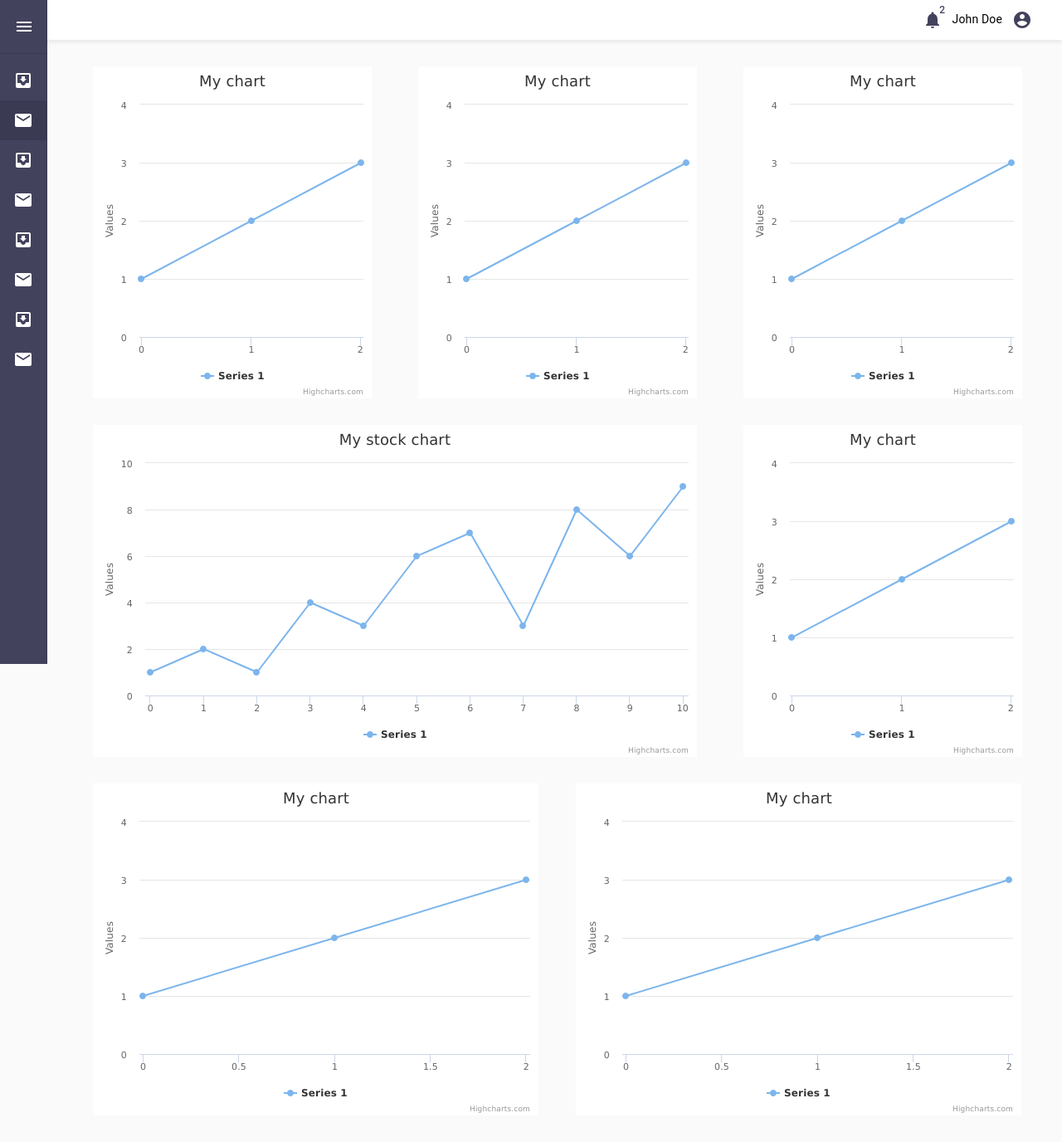
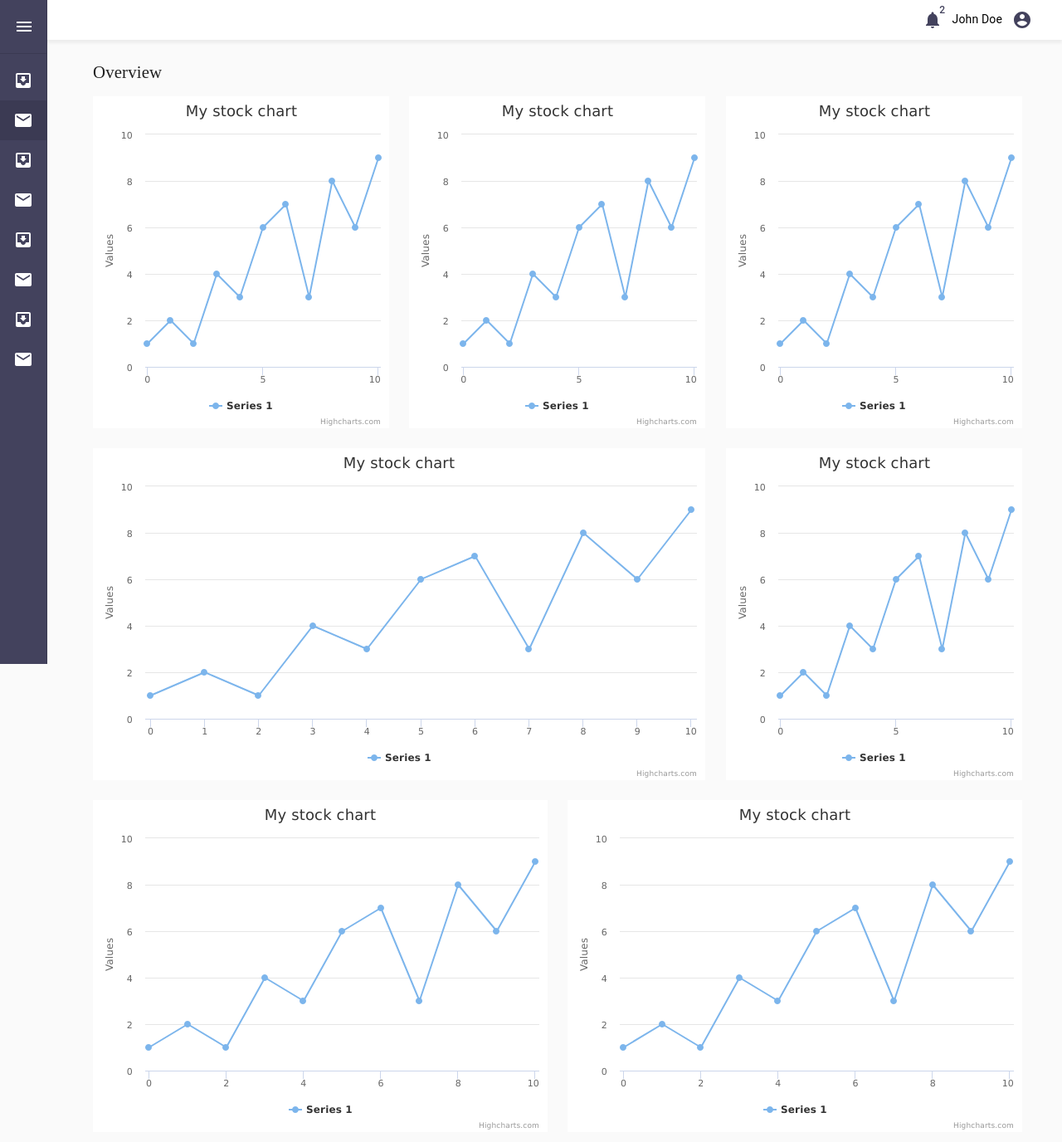
Before and after one commit to Niravpatel129/dashboard-design-prototype, a React (Create React App) app: page /dashboard in a window 1280 px wide. Shown: the whole page at 83% size. Built offline with nearby package versions, Linux system fonts and the light colour scheme.

Commit message:
break points updated

```diff
--- a/public/index.html
+++ b/public/index.html
@@ -24,7 +24,7 @@
       work correctly both with client-side routing and a non-root public URL.
       Learn how to configure a non-root public URL by running `npm run build`.
     -->
-    <title>React App</title>
+    <title>Dashboard App</title>
   </head>
   <body>
     <noscript>You need to enable JavaScript to run this app.</noscript>
--- a/src/components/ChartsContent/ChartsContent.js
+++ b/src/components/ChartsContent/ChartsContent.js
@@ -2,18 +2,9 @@ import React from "react";
 import Highcharts from "highcharts";
 import HighchartsReact from "highcharts-react-official";
 
+import Grid from "@material-ui/core/Grid";
+
 import "./ChartsContent.scss";
-
-const options = {
-  title: {
-    text: "My chart"
-  },
-  series: [
-    {
-      data: [1, 2, 3]
-    }
-  ]
-};
 
 const options2 = {
   title: {
@@ -29,7 +20,59 @@ const options2 = {
 function ChartsContent() {
   return (
     <div className="ChartsContent">
-      <div className="wrapper">
+      <h2>Overview</h2>
+      <Grid container spacing={3}>
+        <Grid item xs={12} sm={4}>
+          <HighchartsReact
+            highcharts={Highcharts}
+            options={options2}
+            constructorType={"chart"}
+          />{" "}
+        </Grid>
+        <Grid item xs={12} sm={4}>
+          <HighchartsReact
+            highcharts={Highcharts}
+            options={options2}
+            constructorType={"chart"}
+          />{" "}
+        </Grid>
+        <Grid item xs={12} sm={4}>
+          <HighchartsReact
+            highcharts={Highcharts}
+            options={options2}
+            constructorType={"chart"}
+          />{" "}
+        </Grid>
+        <Grid item xs={12} sm={8}>
+          <HighchartsReact
+            highcharts={Highcharts}
+            options={options2}
+            constructorType={"chart"}
+          />{" "}
+        </Grid>
+        <Grid item xs={12} sm={4}>
+          <HighchartsReact
+            highcharts={Highcharts}
+            options={options2}
+            constructorType={"chart"}
+          />{" "}
+        </Grid>
+        <Grid item xs={12} sm={6}>
+          <HighchartsReact
+            highcharts={Highcharts}
+            options={options2}
+            constructorType={"chart"}
+          />{" "}
+        </Grid>
+        <Grid item xs={12} sm={6}>
+          <HighchartsReact
+            highcharts={Highcharts}
+            options={options2}
+            constructorType={"chart"}
+          />{" "}
+        </Grid>
+      </Grid>
+      {/* <div className="wrapper">
         <div className="row row1">
           <HighchartsReact
             className="chart"
@@ -52,7 +95,7 @@ function ChartsContent() {
           <HighchartsReact highcharts={Highcharts} options={options} />
           <HighchartsReact highcharts={Highcharts} options={options} />
         </div>
-      </div>
+      </div> */}
     </div>
   );
 }
--- a/src/components/ChartsContent/ChartsContent.scss
+++ b/src/components/ChartsContent/ChartsContent.scss
@@ -1,69 +1,11 @@
 .ChartsContent {
-  margin-top: 1rem;
+  margin-top: 4.5rem;
   margin-left: 7rem;
   margin-right: 3rem;
-  box-sizing: border-box;
-
-  .row1 {
-    display: flex;
-    justify-content: space-between;
-    padding-bottom: 2rem;
-    div {
-      width: 30%;
-    }
-  }
-
-  .row2 {
-    display: flex;
-    justify-content: space-between;
-    padding-bottom: 2rem;
-
-    div:first-child {
-      width: 65%;
-    }
-
-    div {
-      width: 30%;
-    }
-  }
-
-  .row3 {
-    display: flex;
-    justify-content: space-between;
-    padding-bottom: 2rem;
-
-    div {
-      width: 48%;
-    }
-  }
-
-  @media only screen and (max-width: 700px) {
-    div {
-      padding-bottom: 3rem;
-    }
-    .row1 {
-      display: block;
-      div {
-        width: 100%;
-      }
-    }
-
-    .row2 {
-      display: block;
-      div {
-        width: 100%;
-      }
-
-      div:first-child {
-        width: 100%;
-      }
-    }
-
-    .row3 {
-      display: block;
-      div {
-        width: 100%;
-      }
-    }
+  h2 {
+    font-family: "Source Sans Pro";
+    font-weight: 100;
+    font-size: 1.3rem;
+    padding-bottom: 0.9rem;
   }
 }
--- a/src/components/Login/Register.js
+++ b/src/components/Login/Register.js
@@ -4,6 +4,15 @@ import TextField from "@material-ui/core/TextField";
 import { Typography } from "@material-ui/core";
 import { makeStyles } from "@material-ui/core/styles";
 import { useDispatch } from "react-redux";
+
+const useStyles = makeStyles({
+  h1: {
+    letterSpacing: "5px"
+  },
+  caption: {
+    opacity: 0.4
+  }
+});
 
 function Register({ renderLogin }) {
   const classes = useStyles();
@@ -99,13 +108,4 @@ function Register({ renderLogin }) {
   );
 }
 
-const useStyles = makeStyles({
-  h1: {
-    letterSpacing: "5px"
-  },
-  caption: {
-    opacity: 0.4
-  }
-});
-
 export default Register;
--- /dev/null
+++ b/src/components/Navigation/NavBar-styles.js
@@ -0,0 +1,75 @@
+import { makeStyles } from "@material-ui/core/styles";
+
+const drawerWidth = 240;
+
+export const useStyles = makeStyles(theme => ({
+  root: {
+    display: "flex"
+  },
+  selectedItem: { backgroundColor: "#3B3A53" },
+  drawerTheme: {
+    backgroundColor: "#43425D",
+    color: "white",
+    zIndex: 9999
+  },
+  paperTheme: {
+    width: "40px"
+  },
+  navbarTitle: { marginRight: "auto", paddingLeft: "10px" },
+  toolbarTheme: {
+    backgroundColor: "white",
+    color: "black",
+    boxShadow: "none"
+  },
+
+  toolbar: {
+    display: "flex",
+    alignItems: "center",
+    justifyContent: "flex-end",
+    padding: theme.spacing(0, 1),
+    ...theme.mixins.toolbar
+  },
+  appBar: {
+    boxShadow: " 0 4px 3px 0 rgba(0, 0, 0, 0.05)",
+    transition: theme.transitions.create(["width", "margin"], {
+      easing: theme.transitions.easing.sharp,
+
+      duration: theme.transitions.duration.leavingScreen
+    })
+  },
+  appBarShift: {
+    marginLeft: drawerWidth,
+    width: `calc(100% - ${drawerWidth}px)`,
+    transition: theme.transitions.create(["width", "margin"], {
+      easing: theme.transitions.easing.sharp,
+      duration: theme.transitions.duration.enteringScreen
+    })
+  },
+  menuButton: {
+    marginRight: "-5px"
+  },
+  hide: {
+    display: "none"
+  },
+  drawer: {
+    width: drawerWidth,
+    flexShrink: 0,
+    whiteSpace: "nowrap"
+  },
+  drawerOpen: {
+    width: drawerWidth,
+    transition: theme.transitions.create("width", {
+      easing: theme.transitions.easing.sharp,
+      duration: theme.transitions.duration.enteringScreen
+    })
+  },
+  drawerClose: {
+    transition: theme.transitions.create("width", {
+      easing: theme.transitions.easing.sharp,
+      duration: theme.transitions.duration.leavingScreen
+    }),
+    overflowX: "hidden",
+    width: theme.spacing(7) + 1,
+    [theme.breakpoints.up("sm")]: {}
+  }
+}));
--- a/src/components/Navigation/NavBar.js
+++ b/src/components/Navigation/NavBar.js
@@ -1,7 +1,6 @@
 import React, { useState } from "react";
 
 import clsx from "clsx";
-import { makeStyles } from "@material-ui/core/styles";
 import Drawer from "@material-ui/core/Drawer";
 import AppBar from "@material-ui/core/AppBar";
 import Toolbar from "@material-ui/core/Toolbar";
@@ -20,8 +19,7 @@ import NotificationsIcon from "@material-ui/icons/Notifications";
 import { Badge } from "@material-ui/core";
 
 import "./NavBar.scss";
-
-const drawerWidth = 240;
+import { useStyles } from "./NavBar-styles";
 
 function NavBar() {
   const classes = useStyles();
@@ -126,76 +124,4 @@ function NavBar() {
   );
 }
 
-const useStyles = makeStyles(theme => ({
-  root: {
-    display: "flex"
-  },
-  selectedItem: { backgroundColor: "#3B3A53" },
-  drawerTheme: {
-    backgroundColor: "#43425D",
-    color: "white",
-    zIndex: 9999
-  },
-  paperTheme: {
-    width: "40px"
-  },
-  navbarTitle: { marginRight: "auto", paddingLeft: "10px" },
-  toolbarTheme: {
-    backgroundColor: "white",
-    color: "black",
-    boxShadow: "none"
-  },
-
-  toolbar: {
-    display: "flex",
-    alignItems: "center",
-    justifyContent: "flex-end",
-    padding: theme.spacing(0, 1),
-    ...theme.mixins.toolbar
-  },
-  appBar: {
-    boxShadow: " 0 4px 3px 0 rgba(0, 0, 0, 0.05)",
-    transition: theme.transitions.create(["width", "margin"], {
-      easing: theme.transitions.easing.sharp,
-
-      duration: theme.transitions.duration.leavingScreen
-    })
-  },
-  appBarShift: {
-    marginLeft: drawerWidth,
-    width: `calc(100% - ${drawerWidth}px)`,
-    transition: theme.transitions.create(["width", "margin"], {
-      easing: theme.transitions.easing.sharp,
-      duration: theme.transitions.duration.enteringScreen
-    })
-  },
-  menuButton: {
-    marginRight: "-5px"
-  },
-  hide: {
-    display: "none"
-  },
-  drawer: {
-    width: drawerWidth,
-    flexShrink: 0,
-    whiteSpace: "nowrap"
-  },
-  drawerOpen: {
-    width: drawerWidth,
-    transition: theme.transitions.create("width", {
-      easing: theme.transitions.easing.sharp,
-      duration: theme.transitions.duration.enteringScreen
-    })
-  },
-  drawerClose: {
-    transition: theme.transitions.create("width", {
-      easing: theme.transitions.easing.sharp,
-      duration: theme.transitions.duration.leavingScreen
-    }),
-    overflowX: "hidden",
-    width: theme.spacing(7) + 1,
-    [theme.breakpoints.up("sm")]: {}
-  }
-}));
-
 export default NavBar;
--- a/src/pages/DashboardPage.js
+++ b/src/pages/DashboardPage.js
@@ -1,27 +1,12 @@
 import React from "react";
 import Navbar from "../components/Navigation/NavBar";
 import ChartsContent from "../components/ChartsContent/ChartsContent";
-import { makeStyles } from "@material-ui/core";
-import clsx from "clsx";
-
-const useStyles = makeStyles(theme => ({
-  toolbar: {
-    display: "flex",
-    alignItems: "center",
-    justifyContent: "flex-end",
-    padding: theme.spacing(0, 1),
-    ...theme.mixins.toolbar
-  }
-}));
 
 function DashboardPage() {
-  const classes = useStyles();
-
   return (
     <div>
       <Navbar />
-      <main className={clsx(classes.content, "DashboardPage")}>
-        <div className={classes.toolbar} />
+      <main className="DashboardPage">
         <ChartsContent />
       </main>
     </div>
--- a/src/pages/LoginPage.js
+++ b/src/pages/LoginPage.js
@@ -9,17 +9,14 @@ function LoginPage() {
   const [rendering, setRendering] = useState("login");
 
   const renderForgotPassword = () => {
-    console.log("render forgot password");
     setRendering("forgotPassword");
   };
 
   const renderRegister = () => {
-    console.log("render register");
     setRendering("register");
   };
 
   const renderLogin = () => {
-    console.log("render login");
     setRendering("login");
   };
 
```
Also changed, not shown: src/redux/actions/index.js (deleted).
